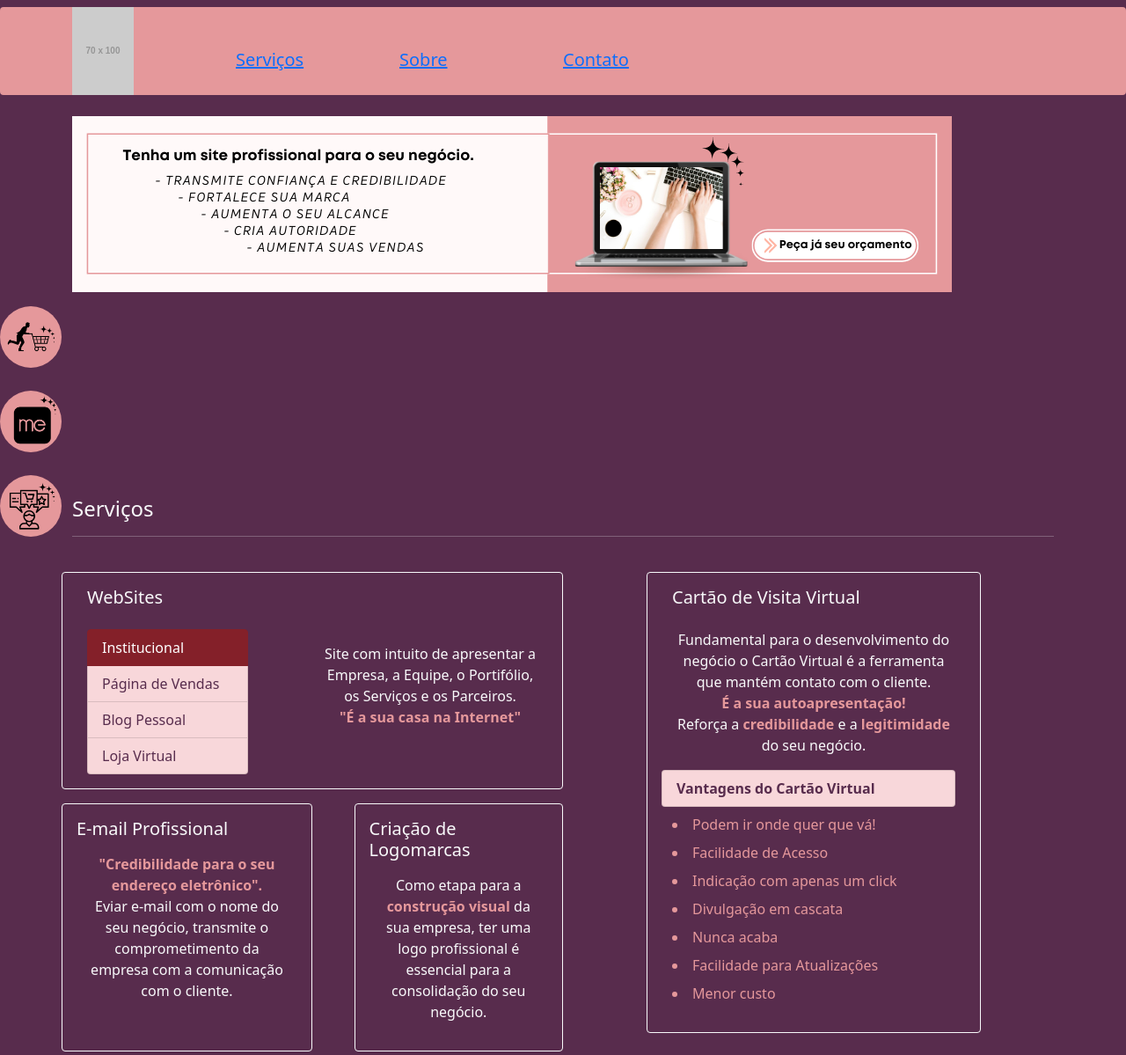
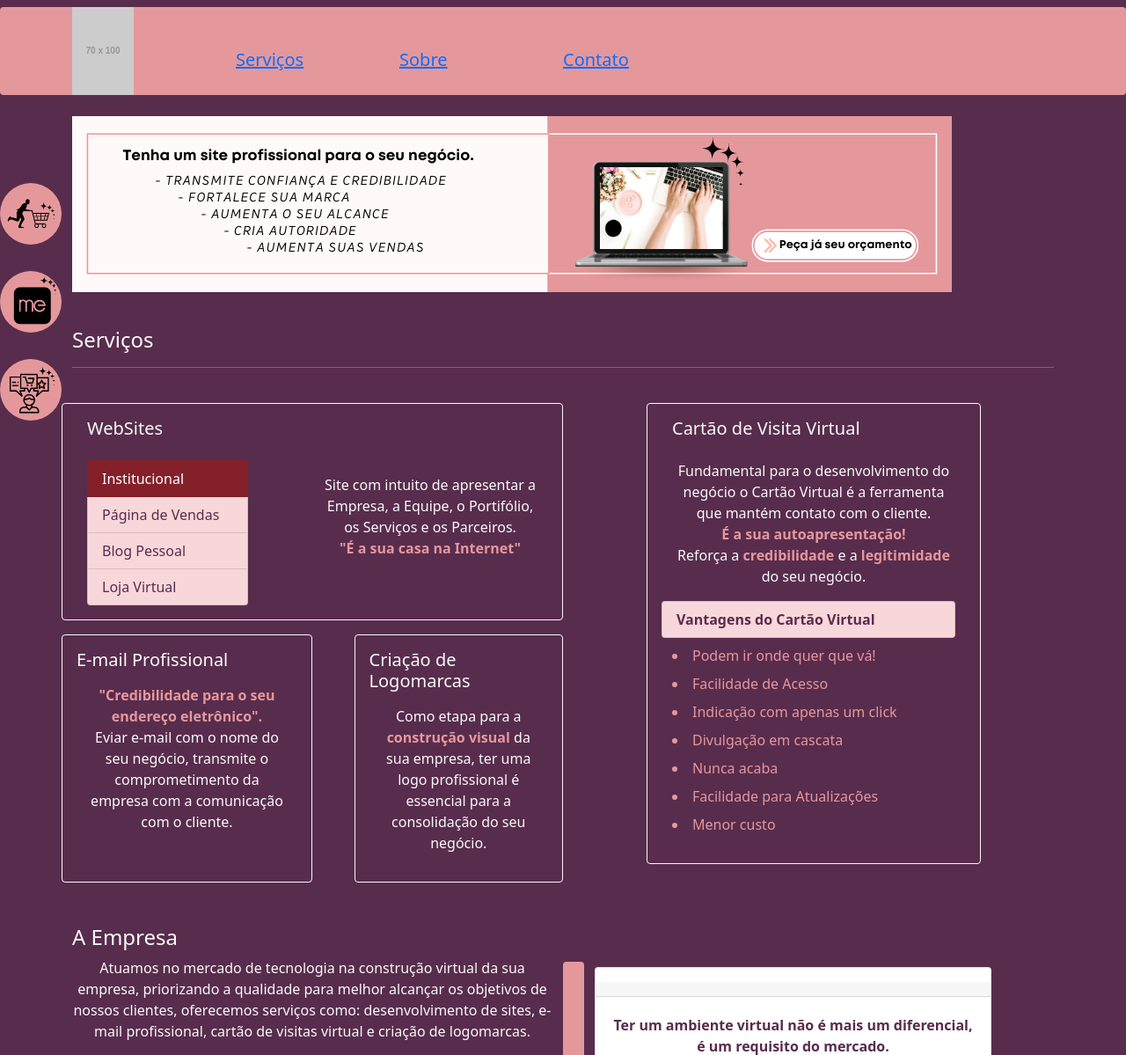
Before and after one commit to SemiramisCavalcanti/PJ02SiteDev, a PHP site: page / in a window 1280 px wide. Shown: the top 1199 px of the page at 88% size. Run offline with PHP 8.4, Linux system fonts and the light colour scheme; grey boxes labelled with a size stand in for pictures from a placeholder-image service; some libraries are stand-ins or nearby versions.

Commit message:
ajuste da posicao dos botoes laterais

```diff
--- a/css/style.css
+++ b/css/style.css
@@ -13,7 +13,29 @@ body {
     height: 100px;
 }
 
-.botaoTop a img {
+.botaoTop1 a img {
+    margin-top: 100px;
+    position: fixed;
+    z-index: 100;
+    width: 70px;
+}
+
+.botaoTop2 a img {
+    margin-top: 200px;
+    position: fixed;
+    z-index: 100;
+    width: 70px;
+}
+
+.botaoTop3 a img {
+    margin-top: 300px;
+    position: fixed;
+    z-index: 100;
+    width: 70px;
+}
+
+.botaoTop4 a img {
+    margin-top: 400px;
     position: fixed;
     z-index: 100;
     width: 70px;
--- a/index.php
+++ b/index.php
@@ -10,6 +10,7 @@ if ($pg) {
 
         case 'FenixEcho':
             include_once 'paginas/include/header.php';
+            include_once 'paginas/include/botoes-laterais.php';
             include_once 'paginas/fenixEcho.php';
             include_once 'paginas/topicos/servicos.php';
             include_once 'paginas/topicos/portifolio.php';
@@ -23,6 +24,7 @@ if ($pg) {
 
         default:
             include_once 'paginas/include/header.php';
+            include_once 'paginas/include/botoes-laterais.php';
             include_once 'paginas/fenixEcho.php';
             include_once 'paginas/topicos/servicos.php';
             include_once 'paginas/topicos/portifolio.php';
@@ -34,6 +36,7 @@ if ($pg) {
 } else {
     //não existe
     include_once 'paginas/include/header.php';
+    include_once 'paginas/include/botoes-laterais.php';
     include_once 'paginas/fenixEcho.php';
     include_once 'paginas/topicos/servicos.php';
     include_once 'paginas/topicos/portifolio.php';
--- a/paginas/fenixEcho.php
+++ b/paginas/fenixEcho.php
@@ -61,12 +61,3 @@
 
 
 </div>
-
-<div class="botoeslaterais justify-content-end text-right ">
-    <div class="row botaoTop">
-          <a href="#servicos" class="mb-5">  <img src="img/servicos.png" alt="" class="rounded-circle">   </a>
-          <a href="#sobre" class="mt-5 mb-5">  <img src="img/sobre.png" alt="" class=" rounded-circle"> </a>
-          <a href="#contato" class="mt-5">   <img src="img/contato.png" alt="" class=" rounded-circle"> </a>
-    </div>
-
-</div>
--- /dev/null
+++ b/paginas/include/botoes-laterais.php
@@ -0,0 +1,15 @@
+<div class="botoeslaterais justify-content-end text-right ">
+    <!-- Botão lateral Home
+        <div class="botaoTop1">
+        <a href="#home"> <img src="img/home.png" alt="" class="um rounded-circle"> </a>
+    </div> -->
+    <div class="botaoTop2">
+        <a href="#servicos"> <img src="img/servicos.png" alt="" class="um rounded-circle"> </a>
+    </div>
+    <div class="botaoTop3">
+        <a href="#sobre"> <img src="img/sobre.png" alt="" class="dois rounded-circle"> </a>
+    </div>
+    <div class="botaoTop4">
+        <a href="#contato"> <img src="img/contato.png" alt="" class="tres rounded-circle"> </a>
+    </div>
+</div>
```
Lines whose indentation alone changed are shown as unchanged.
